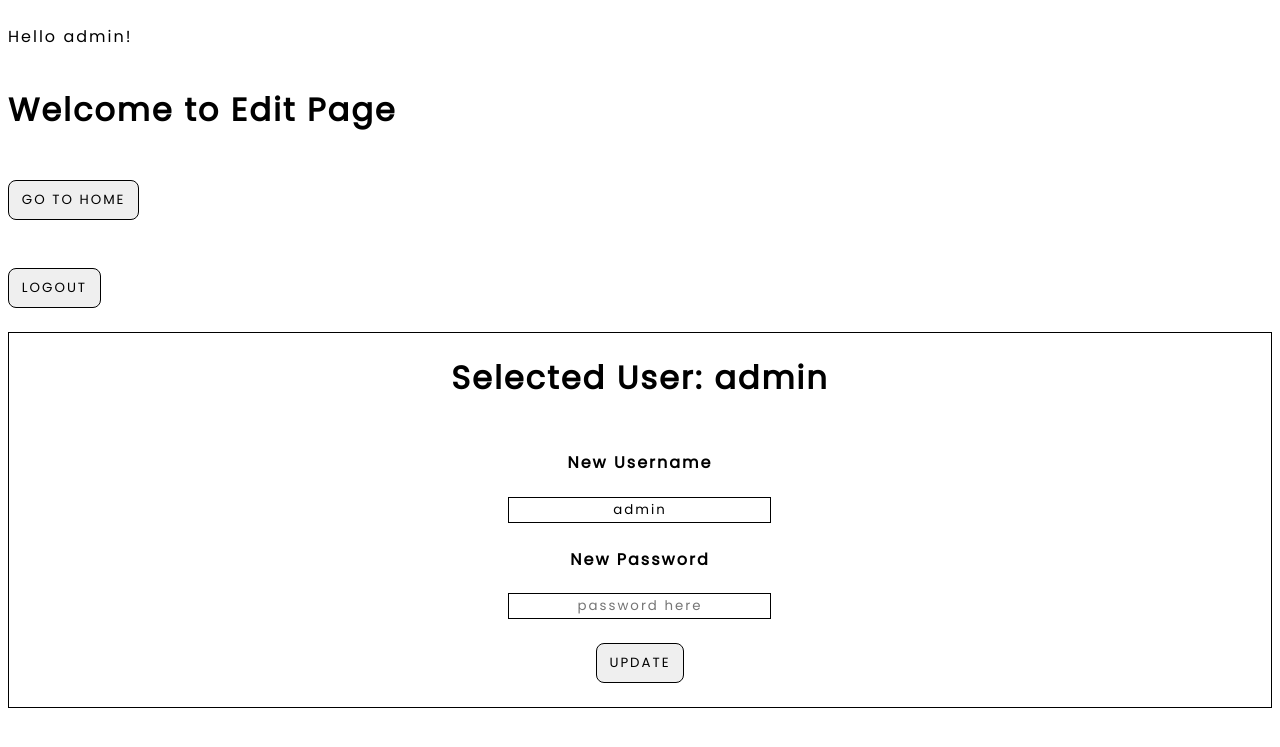
After one commit to shawaine/basic-login, a PHP site: page /edit.php?id=1 in a window 1280 px wide. The commit adds this page. Shown: the top 747 px of the page. Run offline with PHP 8.4, Linux system fonts and the light colour scheme; a user stored in the database is signed in; data comes from the database, SQL or seed files in the repository.

Commit message:
added edit option

```diff
--- a/delete.php
+++ b/delete.php
@@ -10,6 +10,7 @@ if($_SERVER['REQUEST_METHOD'] == "GET")
     mysqli_select_db($conn, "basics") or die("Cannot connect to database");
     $id = $_GET['id'];
     mysqli_query($conn, "DELETE FROM users WHERE id='$id'");
+    Print '<script>alert("Successfully Deleted.")</script>';
     header("location: home.php");
 }
 ?>
--- /dev/null
+++ b/edit.php
@@ -0,0 +1,82 @@
+<!DOCTYPE html>
+<html lang="en">
+<head>
+    <meta charset="UTF-8">
+    <meta name="viewport" content="width=device-width, initial-scale=1.0">
+    <meta http-equiv="X-UA-Compatible" content="ie=edge">
+    <link rel="stylesheet" href="style.css">
+    <title>Edit</title>
+</head>
+<?php
+session_start();
+if(!isset($_SESSION['user'])){
+    header('location:index.php');
+}
+
+$user = $_SESSION['user'];
+
+$id = $_GET['id'];
+$_SESSION['id'] = $id;
+
+$conn = mysqli_connect("localhost","root","") or die(mysqli_error());
+mysqli_select_db($conn, "basics") or die("Cannot connect to database");
+$query = mysqli_query($conn, "SELECT * FROM users WHERE id ='$id'");
+$numrow = mysqli_num_rows($query);
+if($numrow <= 0)
+{
+    header('location:home.php');
+}
+while($row = mysqli_fetch_assoc($query)) {
+    $username = $row['username'];
+    $password = $row['password'];
+}
+
+?>
+<body>
+    <div class="container">
+      <div class="user">
+        <p>
+          Hello
+          <?php Print "$user"?>!
+        </p>
+    </div>
+    <div class="edit">
+        <h1>Welcome to Edit Page</h1>
+        <form action="home.php">
+            <input class="btn" type="submit" value="Go to Home" />
+        </form>
+        <form action="logout.php">
+            <input class="btn" type="submit" value="Logout" />
+        </form>
+        </div>
+      <div class="box">
+        <form action="update.php" method="POST">
+            <h1>Selected User: <?php Print "$username"?></h1>
+          <h4>New Username</h4>
+          <input
+            class="input"
+            type="text"
+            name="username"
+            id="username"
+            placeholder="username here"
+            value=  <?php Print "$username"?>
+            maxlength="50"
+            required
+          />
+          <h4>New Password</h4>
+          <input
+            class="input"
+            type="password"
+            name="password"
+            id="password"
+            placeholder="password here"
+            maxlength="50"
+            required
+          />
+          <input class="btn" type="submit" value="Update" />
+        </form>
+      </div>
+    </div>
+
+</body>
+</html>
--- a/greeting.php
+++ b/greeting.php
@@ -15,8 +15,8 @@
         <input class="btn" type="submit" value="Go to Home" />
       </form>
       <form action="logout.php">
-          <input class="btn" type="submit" value="Logout" />
-        </form>
+        <input class="btn" type="submit" value="Logout" />
+      </form>
     </div>
   </body>
 </html>
--- a/home.php
+++ b/home.php
@@ -43,12 +43,11 @@
               while($row = mysqli_fetch_assoc($query)) {
                 Print '<tr>';
                   Print '<td>'.$row['username'].'</td>';
-                  Print '<td><a href="">edit</a></td>';
+                  Print '<td><a href="edit.php?id='.$row['id'].'">edit</a></td>';
                   Print '<td><a href="#" onclick="removeUser('.$row['id'].')">delete</a></td>';
                 Print '</tr>';
               }
             ?>
-
           </table>
           <script>
             function removeUser(id)
```
Also changed, not shown: update.php (added, +34 -0 lines).
